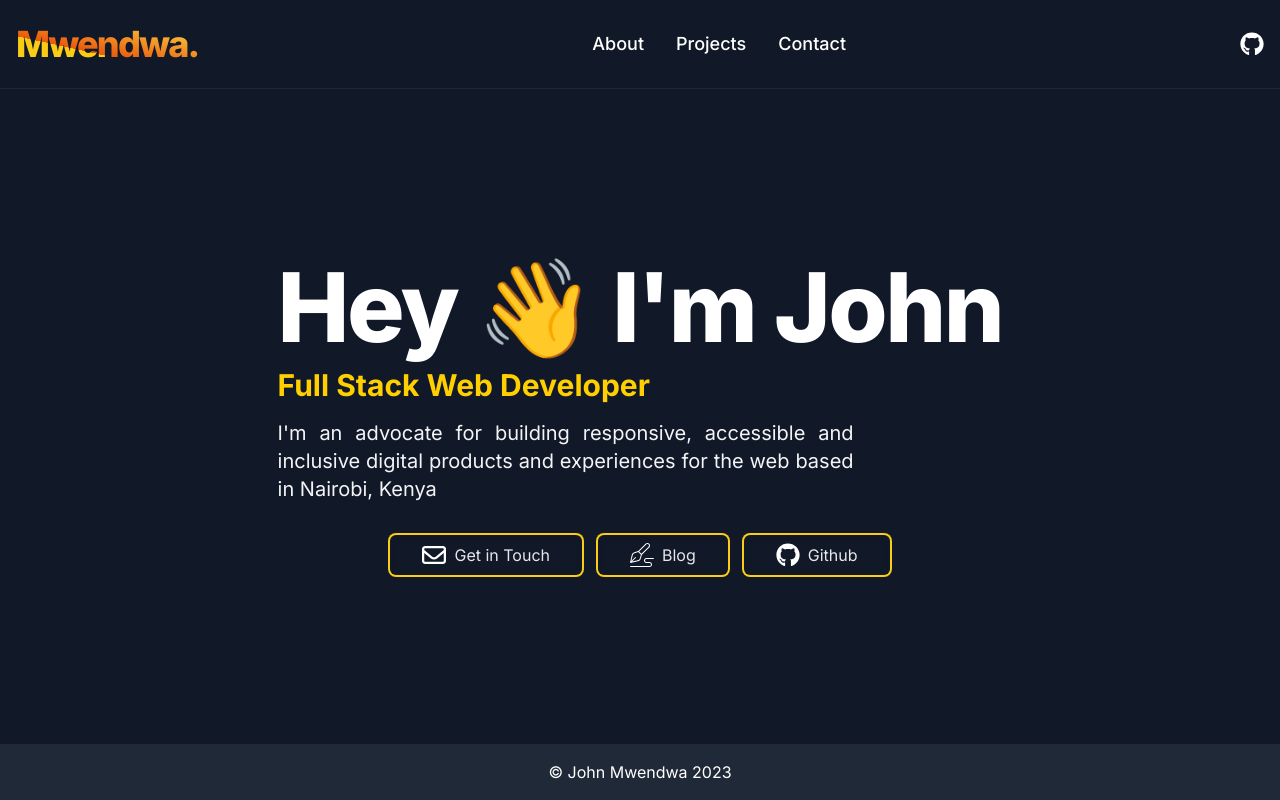
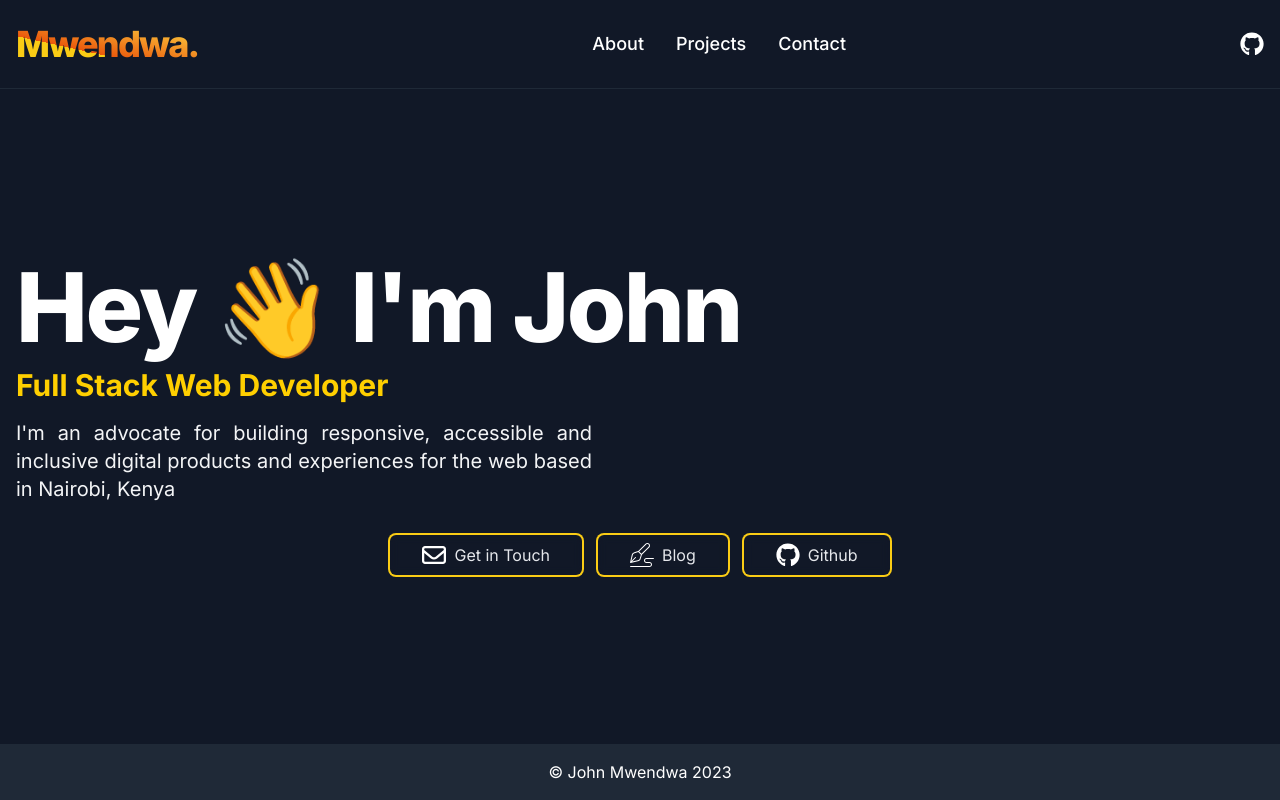
Before and after one commit to JohnMwendwa/portfolio_v2, a Next.js app: page / in a window 1280 px wide. Built offline with nearby package versions, Linux system fonts and the light colour scheme.

Commit message:
set container to take full width

```diff
--- a/src/components/SectionContainer.tsx
+++ b/src/components/SectionContainer.tsx
@@ -2,7 +2,9 @@ import { ReactNode } from "react";
 
 const SectionContainer = ({ children }: { children: ReactNode }) => {
   return (
-    <div className="mx-auto max-w-7xl px-4 sm:px-6  xl:px-0">{children}</div>
+    <div className="mx-auto max-w-7xl px-4 sm:px-6  xl:px-0 w-full">
+      {children}
+    </div>
   );
 };
 
```
